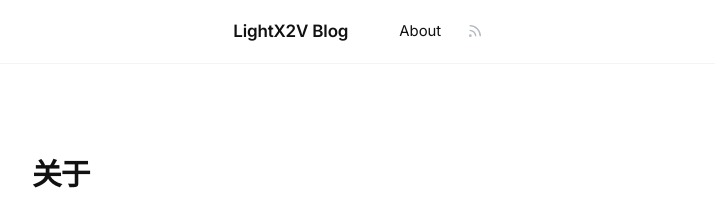
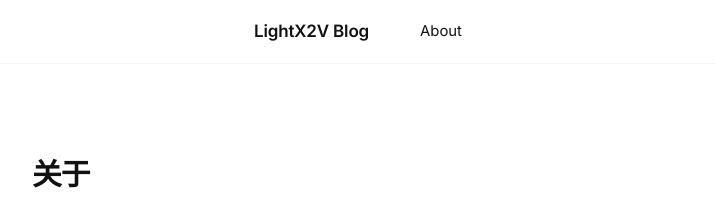
Before and after one commit to ModelTC/LightX2V-BLOG, a Jekyll site: the page built from about.md, in a window 1280 px wide. Shown: the top 214 px of the page, without its empty margins (282-997 px from the left). Built offline with Jekyll 4.4.1, drawn with Linux system fonts in a browser that asks for light colours.

Commit message:
Remove RSS icon from header
Made-with: Cursor

```diff
--- a/_includes/header.html
+++ b/_includes/header.html
@@ -4,13 +4,6 @@
       <a class="site-title" href="{{ '/' | relative_url }}">{{ site.title }}</a>
       <nav class="site-nav">
         <a href="{{ '/about' | relative_url }}" {% if page.url contains '/about' %}class="active"{% endif %}>About</a>
-        <a href="{{ '/feed.xml' | relative_url }}" class="rss-link" title="RSS 订阅">
-          <svg width="16" height="16" viewBox="0 0 24 24" fill="none" stroke="currentColor" stroke-width="2">
-            <path d="M4 11a9 9 0 0 1 9 9"/>
-            <path d="M4 4a16 16 0 0 1 16 16"/>
-            <circle cx="5" cy="19" r="1"/>
-          </svg>
-        </a>
       </nav>
     </div>
   </div>
```
